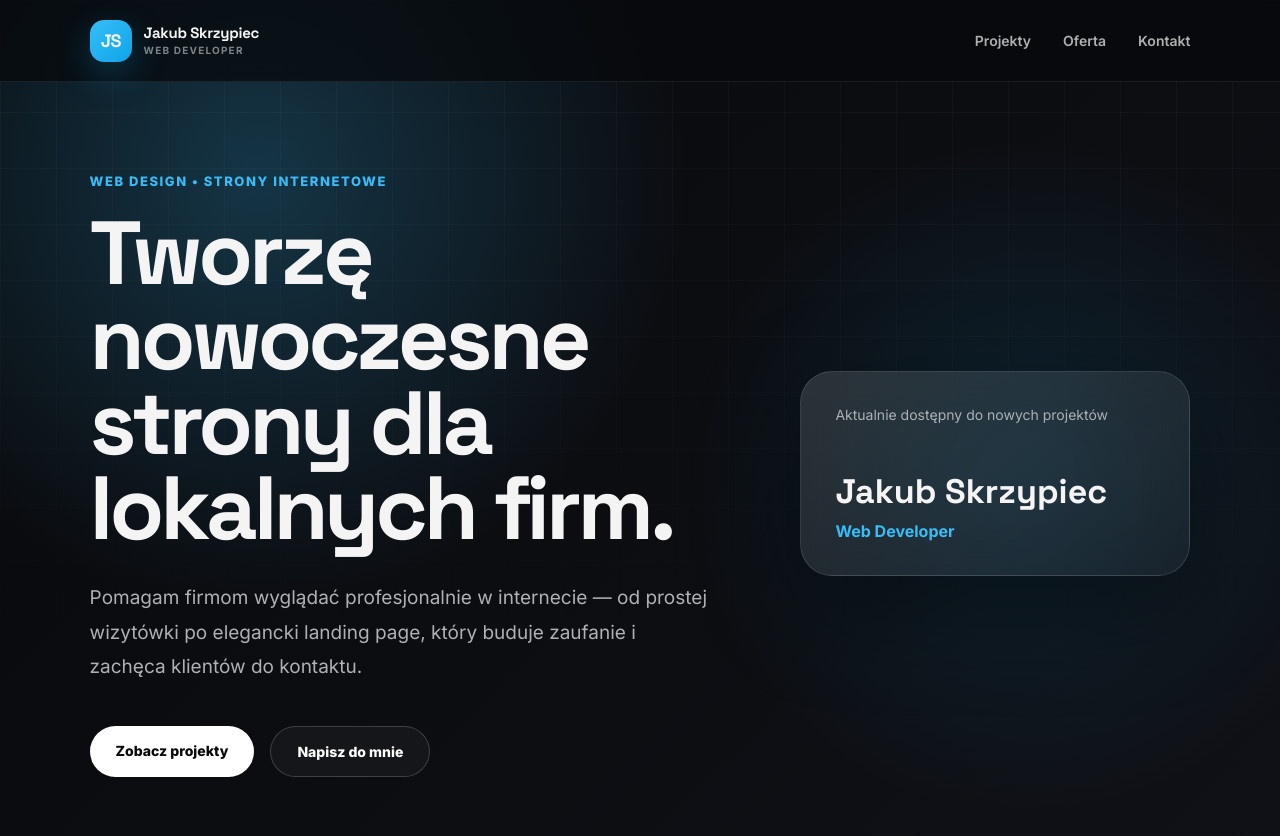
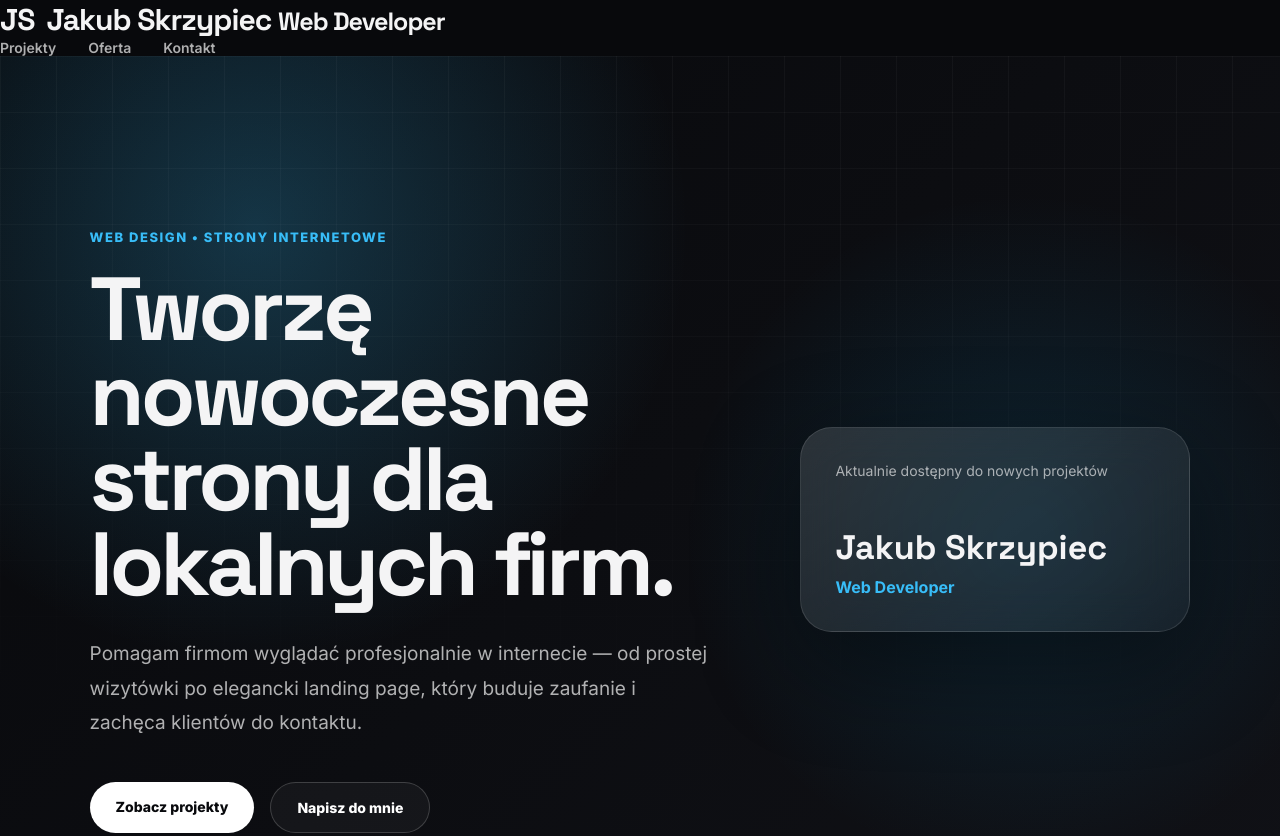
Before and after one commit to jakubskrzypiec/portfolio, a plain HTML site: page index.html in a window 1280 px wide. Shown: the top 836 px of the page. Drawn offline with Linux system fonts and the light colour scheme.

Commit message:
Update index.html

```diff
--- a/index.html
+++ b/index.html
@@ -15,14 +15,15 @@
 
 <body>
 
-<header class="header">
-  <a href="index.html" class="logo">
-    <span class="logo-mark">JS</span>
-    <span class="logo-text">
-      Jakub Skrzypiec
-      <small>Web Developer</small>
-    </span>
-  </a>
+<a href="index.html" class="logo">
+  <span class="logo-symbol">
+    <span>J</span><span>S</span>
+  </span>
+  <span class="logo-name">
+    Jakub Skrzypiec
+    <small>Web Developer</small>
+  </span>
+</a>
 
   <nav class="nav">
     <a href="#projekty">Projekty</a>
```
